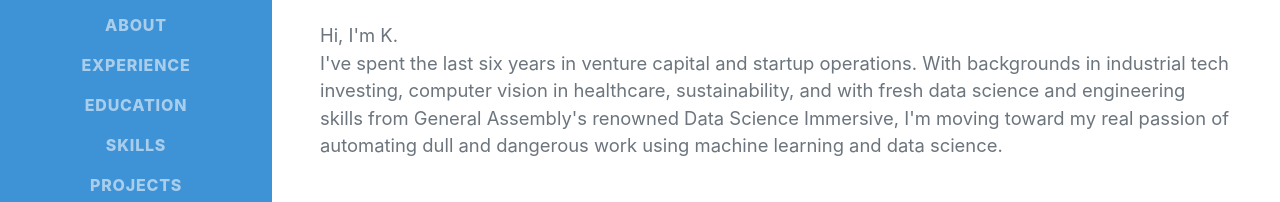
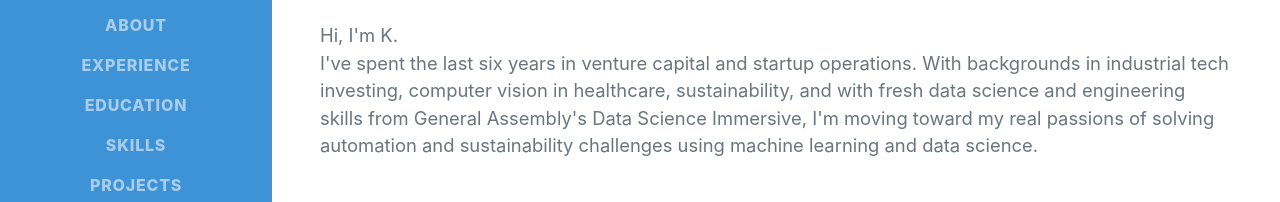
Before and after one commit to Erutis/erutis.github.io, a plain HTML site: page index.html in a window 1280 px wide. Shown: the part 347-549 px from the top of the page. Drawn offline with nearby package versions, Linux system fonts and the light colour scheme; a web font is replaced by a local one.

Commit message:
updated about me

```diff
--- a/index.html
+++ b/index.html
@@ -48,7 +48,7 @@
                         New York, NY 10025 · (801) 824-6199 ·
                         <a href="mailto:k.agajanian@gmail.com">Email me</a>
                     </div>
-                    <p class="lead mb-5">Hi, I'm K. <br>I've spent the last six years in venture capital and startup operations. With backgrounds in industrial tech investing, computer vision in healthcare, sustainability, and with fresh data science and engineering skills from General Assembly's renowned Data Science Immersive, I'm moving toward my real passion of automating dull and dangerous work using machine learning and data science.</p>
+                    <p class="lead mb-5">Hi, I'm K. <br>I've spent the last six years in venture capital and startup operations. With backgrounds in industrial tech investing, computer vision in healthcare, sustainability, and with fresh data science and engineering skills from General Assembly's Data Science Immersive, I'm moving toward my real passions of solving automation and sustainability challenges using machine learning and data science. </p>
                     <div class="social-icons">
                         <a class="social-icon" href="https://www.linkedin.com/in/kagajanian"><i class="fab fa-linkedin-in"></i></a>
                         <a class="social-icon" href="https://github.com/Erutis"><i class="fab fa-github"></i></a>
```
